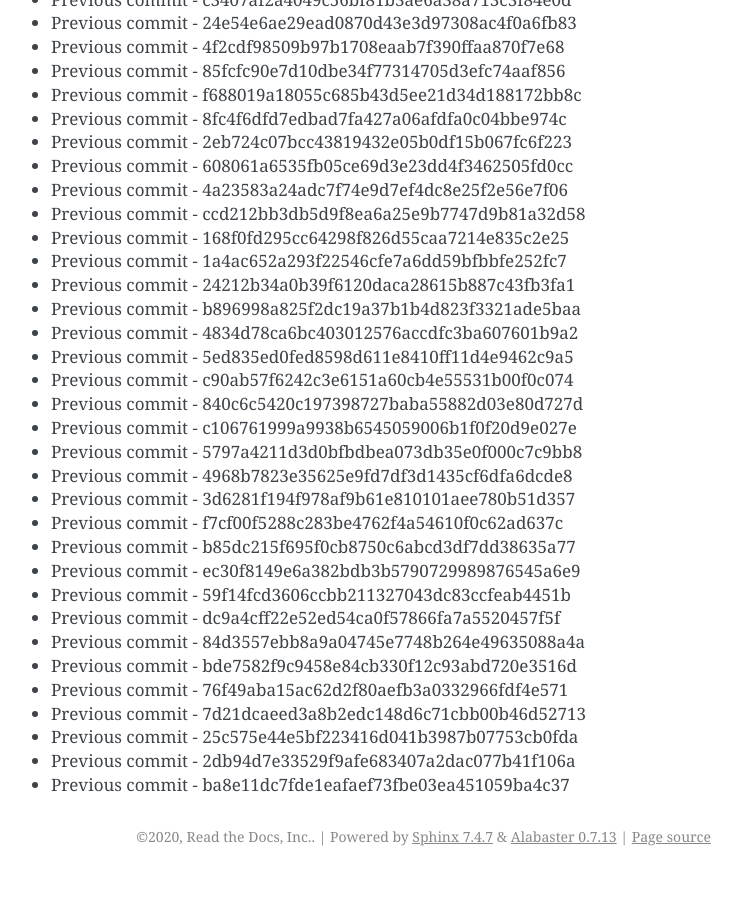
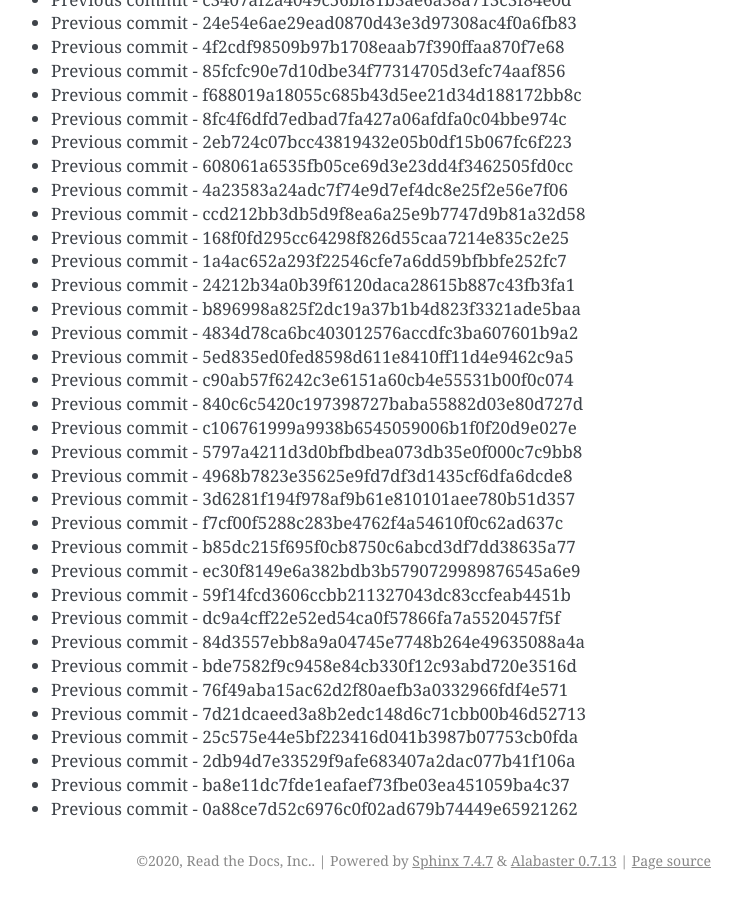
Before and after one commit to readthedocs/rtd-git-stresstest, a Sphinx documentation site: the page built from docs/updates.rst, in a window 1280 px wide and 900 px high, scrolled down 8723 px. Shown: the whole window, without its empty margins (399-1141 px from the left). Built offline with Sphinx 7.4.7, drawn with Linux system fonts in a browser that asks for light colours; before the commit the page ends 9599 px from its top, so only the background shows below that.

Commit message:
Generating commit from previous: 0a88ce7d52c6976c0f02ad679b74449e65921262

```diff
--- a/docs/updates.rst
+++ b/docs/updates.rst
@@ -398,3 +398,4 @@ It can be tested for any performance characteristics.
 * Previous commit - 25c575e44e5bf223416d041b3987b07753cb0fda
 * Previous commit - 2db94d7e33529f9afe683407a2dac077b41f106a
 * Previous commit - ba8e11dc7fde1eafaef73fbe03ea451059ba4c37
+* Previous commit - 0a88ce7d52c6976c0f02ad679b74449e65921262
```
